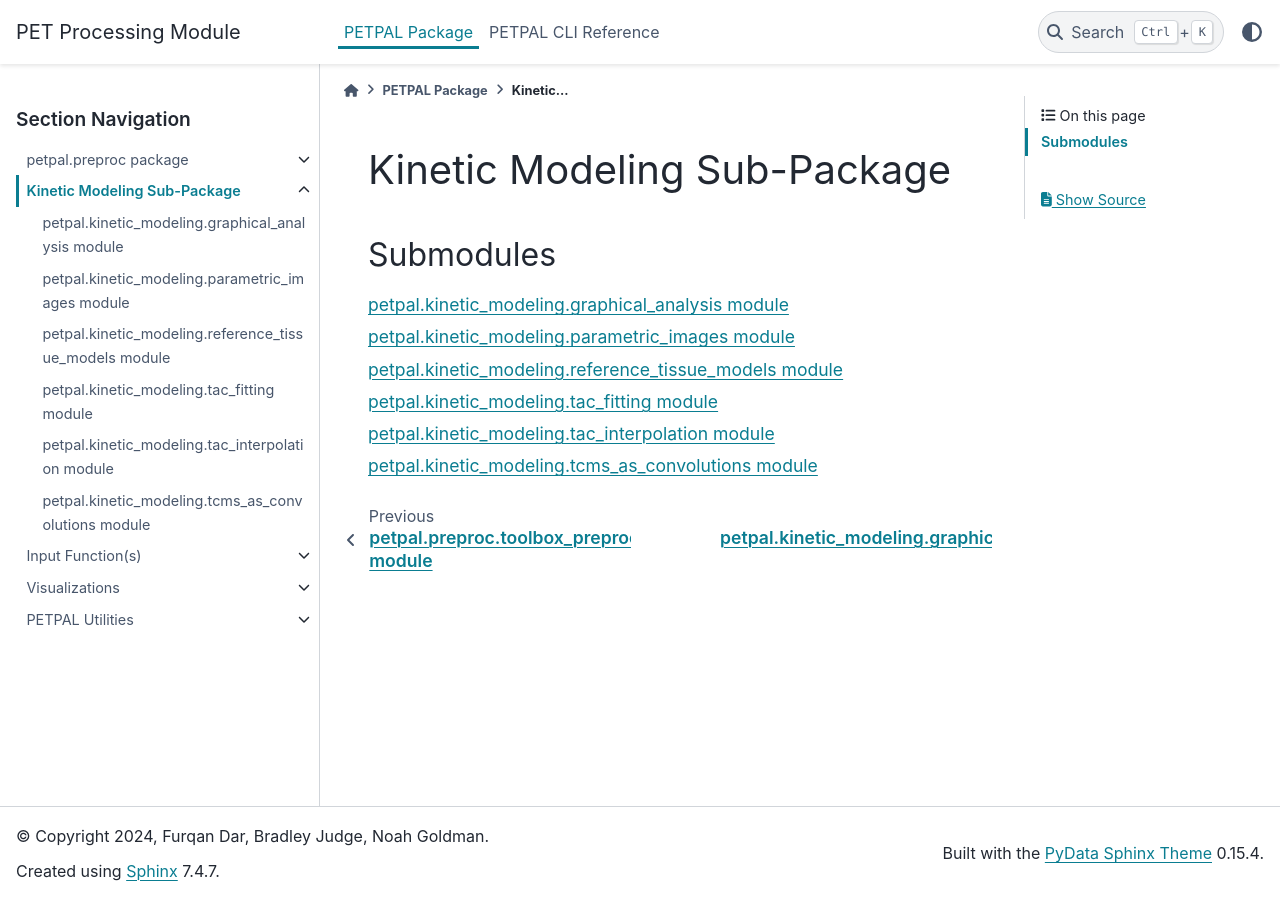
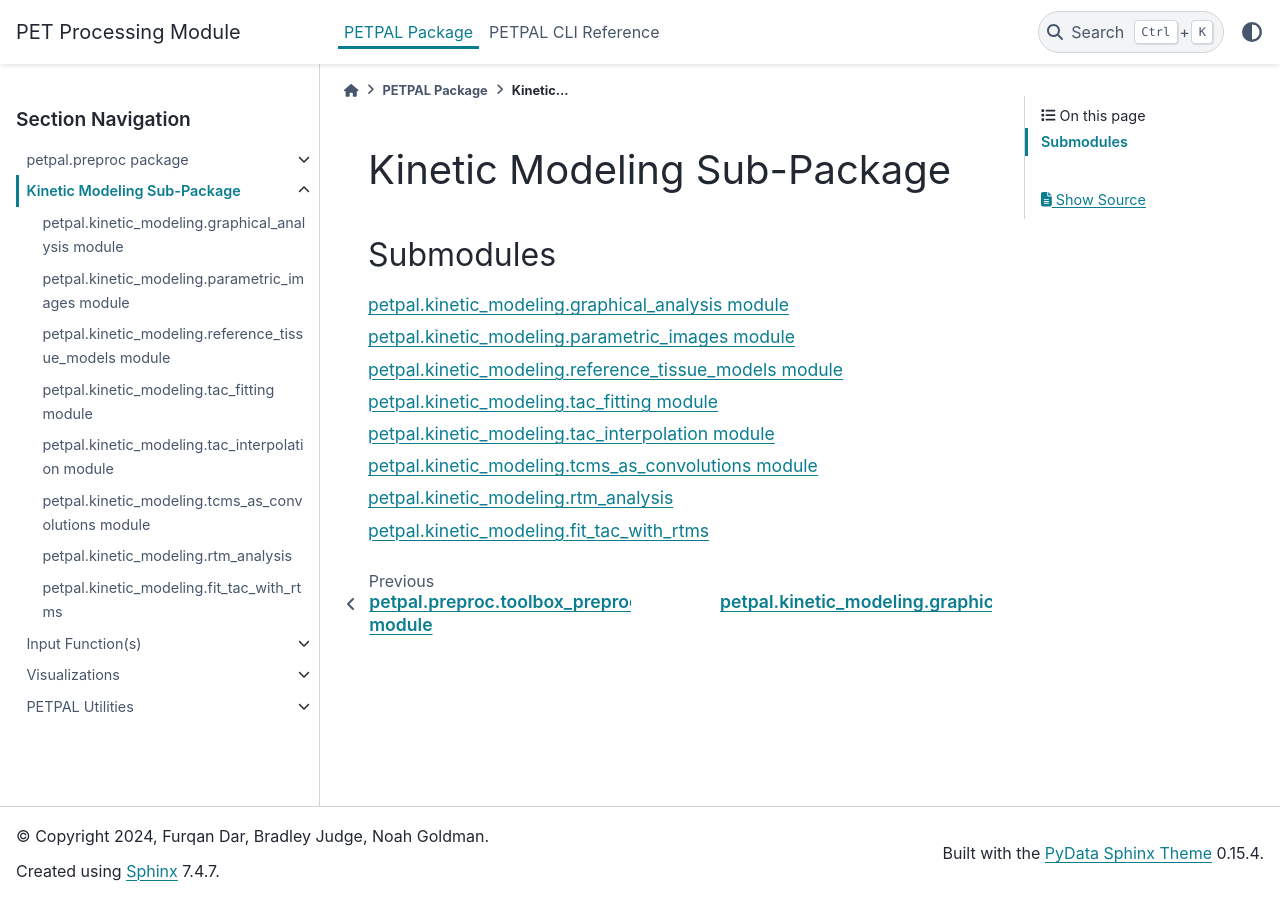
Before and after one commit to noahg-neuroimage/PETProcessing-fork2, a Sphinx documentation site: the page built from docs/petpal.kinetic_modeling.rst, in a window 1280 px wide. Built offline with Sphinx 7.4.7 and the PyData theme 0.15.4, drawn with Linux system fonts in a browser that asks for light colours.

Commit message:
Add updated docs .rst links for new modules

```diff
--- /dev/null
+++ b/docs/petpal.kinetic_modeling.fit_tac_with_rtms.rst
@@ -0,0 +1,7 @@
+petpal.kinetic\_modeling.fit\_tac\_with\_rtms
+============================================
+
+.. automodule:: petpal.kinetic_modeling.fit_tac_with_rtms
+   :members:
+   :undoc-members:
+   :show-inheritance:
--- a/docs/petpal.kinetic_modeling.rst
+++ b/docs/petpal.kinetic_modeling.rst
@@ -13,3 +13,5 @@ Submodules
    petpal.kinetic_modeling.tac_fitting
    petpal.kinetic_modeling.tac_interpolation
    petpal.kinetic_modeling.tcms_as_convolutions
+   petpal.kinetic_modeling.rtm_analysis
+   petpal.kinetic_modeling.fit_tac_with_rtms
--- /dev/null
+++ b/docs/petpal.kinetic_modeling.rtm_analysis.rst
@@ -0,0 +1,7 @@
+petpal.kinetic\_modeling.rtm\_analysis
+============================================
+
+.. automodule:: petpal.kinetic_modeling.rtm_analysis
+   :members:
+   :undoc-members:
+   :show-inheritance:
```
